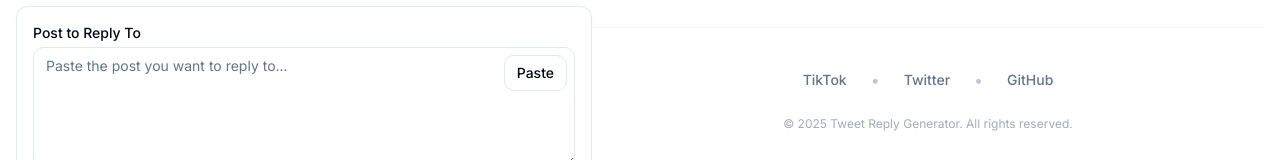
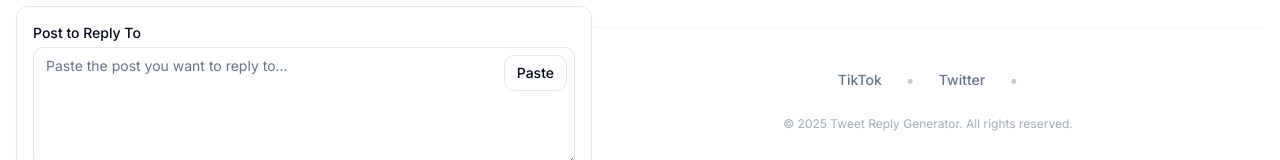
Before and after one commit to Olayiwolaaa/tweet-reply, a Next.js app: page / in a window 1280 px wide. Shown: the part 301-461 px from the top of the page. Built offline with nearby package versions, Linux system fonts and the light colour scheme; no server answers.

Commit message:
removed footer icons

```diff
--- a/components/footer.tsx
+++ b/components/footer.tsx
@@ -23,14 +23,6 @@ export function Footer() {
               Twitter
             </a>
             <span className="text-muted-foreground/40">•</span>
-            <a
-              href="https://github.com/Olayiwolaaa/tweet-reply"
-              target="_blank"
-              rel="noopener noreferrer"
-              className="text-sm font-medium transition-colors hover:text-primary text-muted-foreground hover:underline underline-offset-4"
-            >
-              GitHub
-            </a>
           </div>
 
           {/* Copyright */}
```
